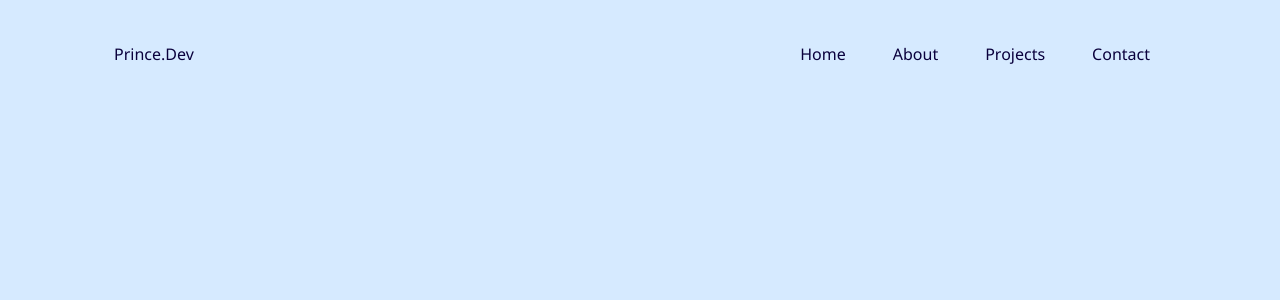
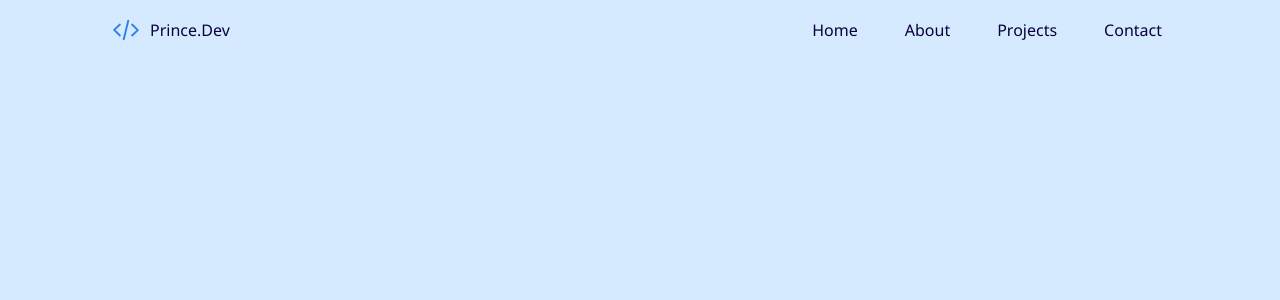
Before and after one commit to prince-sison/prince.dev, a React (Vite) app in the folder client/: page / in a window 1280 px wide. Shown: the top 300 px of the page. Built offline with nearby package versions, Linux system fonts and the light colour scheme.

Commit message:
Add animation on the logo

```diff
--- a/client/src/components/shared/Navbar/Navbar.scss
+++ b/client/src/components/shared/Navbar/Navbar.scss
@@ -6,6 +6,35 @@
     align-items: center;
     justify-content: space-between;
     padding: 0 20px;
+}
+
+.logo {
+    cursor: pointer;
+    transition: all 0.3s ease;
+    border-radius: 8px;
+    user-select: none; // Prevent text selection on click
+
+    img {
+        transition: transform 0.3s ease;
+        width: 32px;
+        height: 32px;
+        margin-right: 8px;
+    }
+
+    &:hover {
+        background-color: var(--bg-light);
+        transform: translateY(-2px);
+        box-shadow: 0 4px 12px rgba(0, 0, 0, 0.1);
+
+        img {
+            transform: rotate(360deg) scale(1.1);
+        }
+    }
+
+    &:active {
+        transform: translateY(0px);
+        box-shadow: 0 2px 6px rgba(0, 0, 0, 0.1);
+    }
 }
 
 .nav-links {
--- a/client/src/components/shared/Navbar/Navbar.tsx
+++ b/client/src/components/shared/Navbar/Navbar.tsx
@@ -2,9 +2,26 @@ import { Nav } from "react-bootstrap";
 import "./Navbar.scss";
 
 export const Navbar = () => {
+  const handleLogoClick = () => {
+    // Navigate to home - you can use different methods:
+    // Option 1: Scroll to top of page
+    window.scrollTo({ top: 0, behavior: "smooth" });
+
+    // Option 2: Navigate to home URL (uncomment if needed)
+    // window.location.href = '/';
+
+    // Option 3: If using React Router, you would use navigate('/') here
+  };
+
   return (
     <div className="navbar-container">
-      <div className="logo">Prince.Dev</div>
+      <div
+        className="d-flex align-items-center justify-content-center p-2 logo"
+        onClick={handleLogoClick}
+      >
+        <img src="/code-icon.svg" alt="logo" />
+        Prince.Dev
+      </div>
       <Nav className="nav-links">
         <Nav.Link href="#home">Home</Nav.Link>
         <Nav.Link href="#about">About</Nav.Link>
--- a/client/src/pages/Home.tsx
+++ b/client/src/pages/Home.tsx
@@ -2,7 +2,7 @@ import { Navbar } from "../components/shared/Navbar/Navbar";
 
 export const Home = () => {
   return (
-    <div className="container mx-auto p-4">
+    <div className="container">
       <Navbar />
     </div>
   );
```
Also changed, not shown: client/public/code-icon.svg (added).
